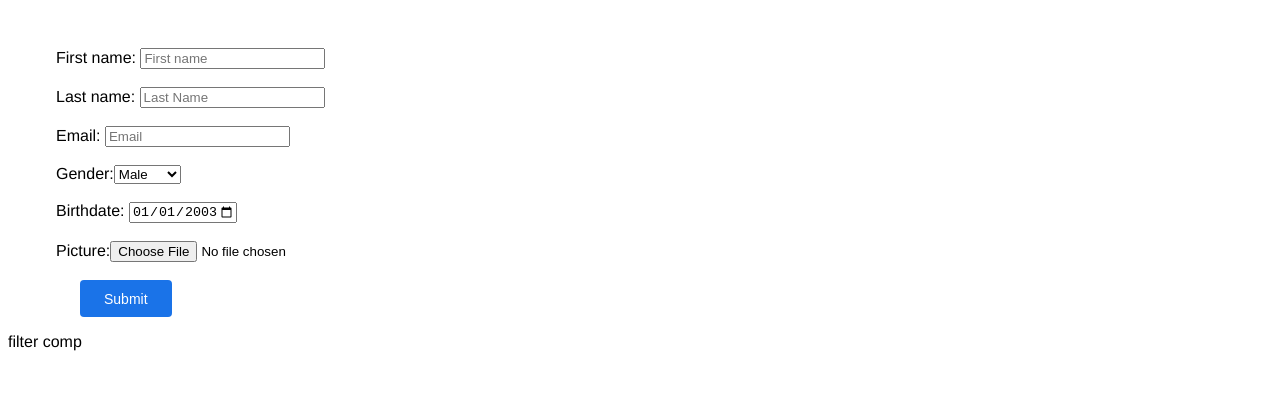
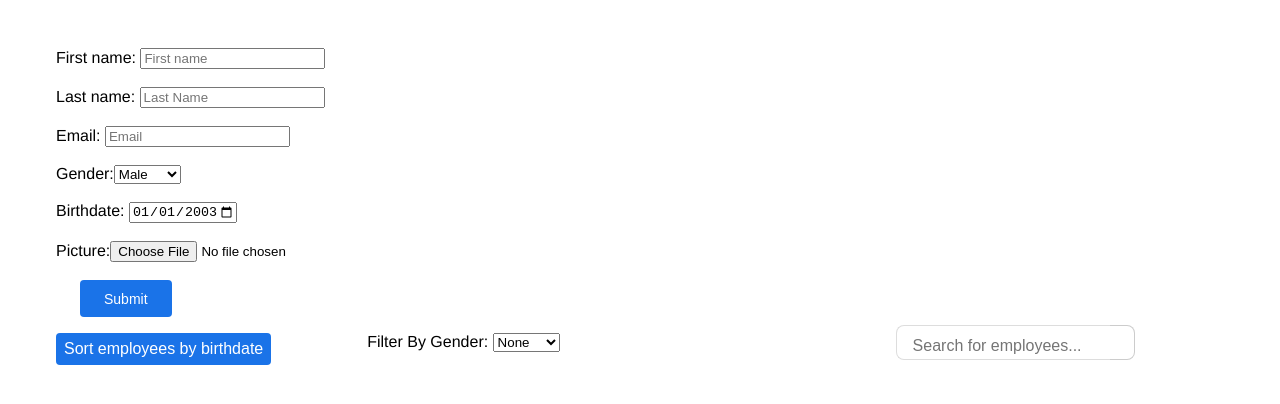
Before and after one commit to AlexandraPuchianu/ManagementSystemVueApp, a Vue app in the folder management-system-app/: page / in a window 1280 px wide. Shown: the top 404 px of the page. Built offline with nearby package versions, Linux system fonts and the light colour scheme.

Commit message:
Added FilterComponent body and style.

```diff
--- a/management-system-app/src/components/FilterComponent.vue
+++ b/management-system-app/src/components/FilterComponent.vue
@@ -1,5 +1,22 @@
 <template>
-    <p>filter comp</p>
+    <div class="operations">
+        <div class="sortEmployeesButtons">
+            <button id="sortButton" sort="up" onClick="sortEmployeesByDate()">Sort employees by birthdate</button>
+        </div>
+        <div class="filterByGender">
+            <label>Filter By Gender: </label>
+            <select id="filterGender" required onchange="filterEmployees()">
+                <option value="" selected="selected">None</option>
+                <option value="Male">Male</option>
+                <option value="Female">Female</option>
+                <option value="Other">Other</option>
+            </select>
+        </div>
+        <div class="searchBar">
+            <input type="text" id="inputSearchEmployees" onkeyup="searchEmployees()" placeholder="Search for employees...">
+            <span class="searchIcon"><i class="fa fa-search"></i></span>
+        </div>
+    </div>
 </template>
 
 <script>
@@ -9,5 +26,58 @@ export default {
 </script>
 
 <style scoped>
+.operations{
+    display: inline-flex;
+  }
 
+  .filterByGender{
+    margin-left: 6rem;
+    margin-top: 1rem;
+  }
+  .searchBar{
+    display: inline-flex;
+    margin-bottom: 0.5rem;
+  }
+
+  #inputSearchEmployees{
+    width: 32%;
+    font-size: 16px;
+    padding: 0.7rem 0.5rem 0.2rem 1rem;
+    border: 1px solid #ddd;
+    margin-bottom: 1rem;
+    margin-left: 21rem;
+    border-right: none;
+    border-radius: 0.5rem 0 0 0.5rem;
+    margin-top: 0.5rem;
+  }
+
+  .searchIcon{
+    padding: 8px 12px;
+    font-size: 14px;
+    color: #555;
+    border: 1px solid #ccc;
+    margin-bottom: 1rem;
+    border-left: none;
+    border-radius: 0 0.5rem 0.5rem 0;
+    margin-top: 0.5rem;
+  }
+
+  button{
+    background-color: #1a73e8;
+    border: none;
+    color: white;
+    cursor: pointer;
+    font-size: 1rem;
+    margin-top: 0.5rem;
+    height: 2rem;
+    margin-left: 2rem;
+    padding-left: 0.5rem;
+    padding-right: 0.5rem;
+    border-radius: 4px;
+  }
+
+  .sortEmployeesButtons{
+    margin-left: 1rem;
+    margin-top: 0.5rem;
+  }
 </style>
```
